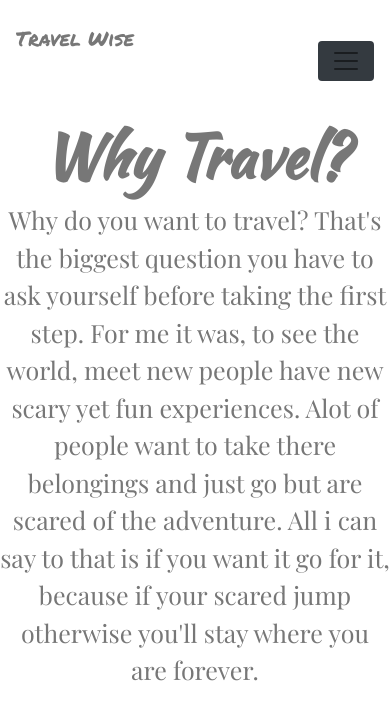
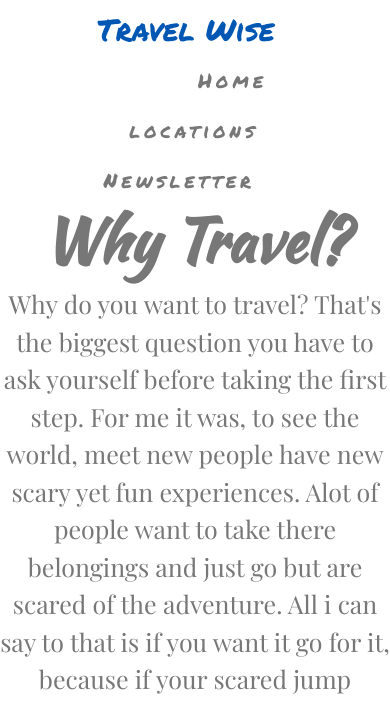
Before and after one commit to Code-Institute-Submissions/Dalec2013-MS1_JanResub, a plain HTML site: page index.html in a window 390 px wide. Shown: the top 702 px of the page. Drawn offline with nearby package versions, Linux system fonts and the light colour scheme.

Commit message:
mmobile navigation fixed

```diff
--- a/assets/css/style.css
+++ b/assets/css/style.css
@@ -148,6 +148,7 @@
 /*---------------------------Media Query*/
 
 @media(max-width:800px){
+
     .travel{
         display: none;
     }
@@ -178,7 +179,23 @@
        margin-bottom: 0px;
    }
    .title{
+       font-size: 30px;
+       padding-left: 25%;
+       padding-right: 25%;
+       padding-bottom: 0;
+   }
+   #menu li{
+       padding-left: 25%;
+       padding-right: 25%;
+   }
+   #menu a{
        font-size: 20px;
+       float: center;
+       padding-right: 15%;
+       margin-top: 0;
+       padding-top: 0;
+       padding-bottom: 0;
+       padding-top: 0;
    }
 
 }
--- a/index.html
+++ b/index.html
@@ -13,21 +13,18 @@
 <body>
 <!--Header / Navbar-->
     <header>
-        <nav class="navbar navbar-expand-lg">
+        <nav>
   <a class="navbar-brand title" href="index.html">Travel Wise</a>
-  <button class="navbar-toggler bg-dark navbar-light" type="button" data-toggle="collapse" data-target="#navbarNav" aria-controls="navbarNav" aria-expanded="false" aria-label="Toggle navigation">
-    <span class="navbar-toggler-icon"></span>
-  </button>
-  <div class="collapse navbar-collapse justify-content-end" id="navbarNav">
-    <ul class="navbar-nav" id="menu">
-      <li class="nav-item active">
-        <a class="nav-link" href="index.html">Home <span class="sr-only">(current)</span></a>
+  <div>
+    <ul id="menu">
+      <li>
+        <a href="index.html">Home</a>
       </li>
-      <li class="nav-item">
-        <a class="nav-link" href="location.html">locations</a>
+      <li>
+        <a href="location.html">locations</a>
       </li>
-      <li class="nav-item">
-        <a class="nav-link" href="contact.html">Newsletter</a>
+      <li>
+        <a href="contact.html">Newsletter</a>
       </li>
     </ul>
   </div>
```
Also changed, not shown: contact.html (+9 -12 lines), location.html (+9 -12 lines), 1 other file.
